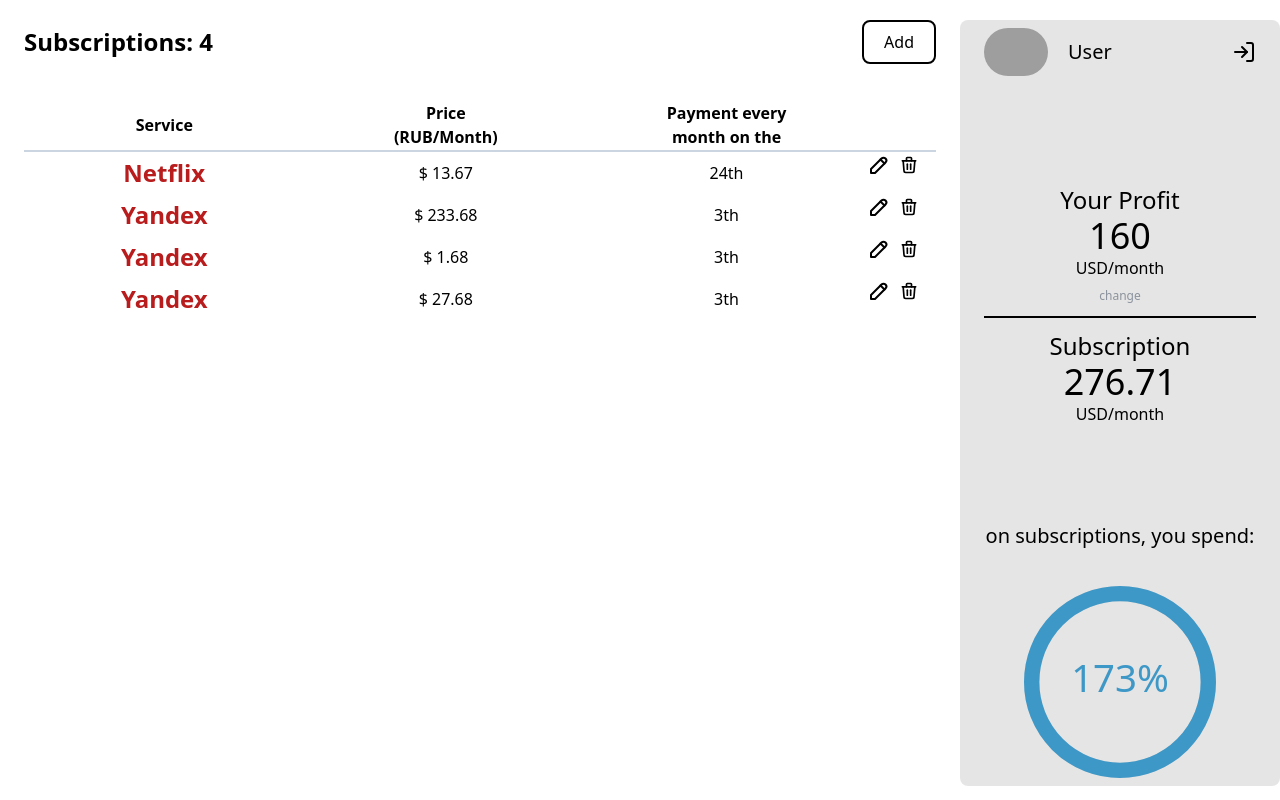
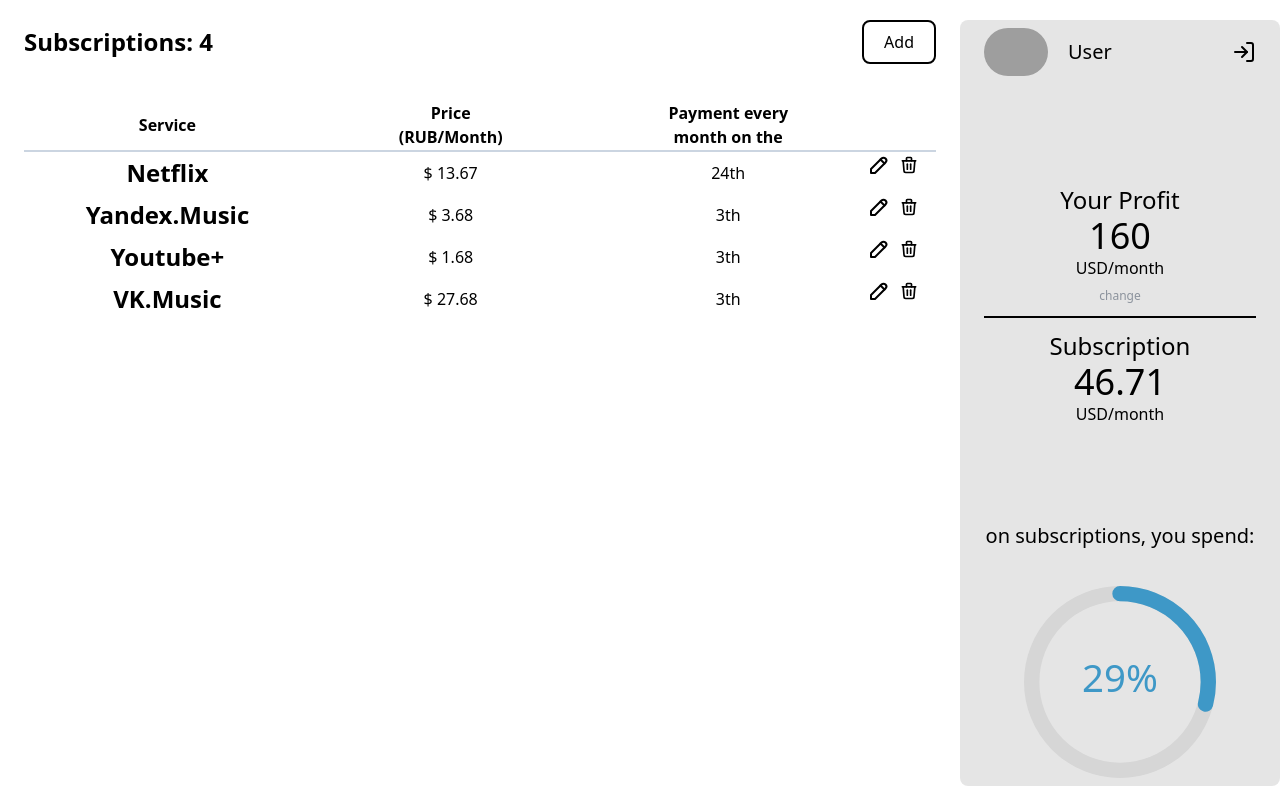
Before and after one commit to Aleksh56/Subscribe-manager, a React (Create React App) app: page / in a window 1280 px wide. Built offline with nearby package versions, Linux system fonts and the light colour scheme; grey boxes are pictures that could not be loaded; the HTML template or start-up script is replaced by a standard one.

Commit message:
Add new component, some counter fixes, some delete fixes, 'add' feature

```diff
--- a/src/App.js
+++ b/src/App.js
@@ -8,28 +8,28 @@
       title: "Netflix",
       monthly: 13.67,
       payment: 24,
-      color: "#ff0000"
+      color: "red"
   },
   {
       _id: 2,
-      title: "Yandex",
-      monthly: 233.68,
+      title: "Yandex.Music",
+      monthly: 3.68,
       payment: 3,
-      color: "#00ff00"
+      color: "amber"
   },
   {
       _id: 3,
-      title: "Yandex",
+      title: "Youtube+",
       monthly: 1.68,
       payment: 3,
-      color: "#00ff00"
+      color: "red"
   },
   {
       _id: 4,
-      title: "Yandex",
+      title: "VK.Music",
       monthly: 27.68,
       payment: 3,
-      color: "#00ff00"
+      color: "sky"
   }
 ]
 
--- a/src/components/change-button/changeButton.jsx
+++ b/src/components/change-button/changeButton.js
@@ -1,7 +1,7 @@
 
-const ChangeButton = () => {
+const ChangeButton = ({onChangeSubs, id}) => {
     return(
-        <button className='mr-2'>
+        <button className='mr-2' onClick={() => onChangeSubs(id)}>
           <svg className="h-6 w-6 text-black"  width="24" height="24" viewBox="0 0 24 24" strokeWidth="2" stroke="currentColor" fill="none" strokeLinecap="round" strokeLinejoin="round">
             <path stroke="none" d="M0 0h24v24H0z"/>
             <path d="M4 20h4l10.5 -10.5a1.5 1.5 0 0 0 -4 -4l-10.5 10.5v4" />
--- a/src/components/dashboard/dashboard.jsx
+++ b/src/components/dashboard/dashboard.jsx
@@ -1,25 +1,22 @@
 import React, { useState } from 'react';
 import { CircularProgressbar } from 'react-circular-progressbar';
 import 'react-circular-progressbar/dist/styles.css';
+import { subsAmountCounter } from '../../tools/Amount';
 
 const Dashboard = ({subs}) => {
     const [input, setInput] = useState(false);
     const [profit, setProfit] = useState(160);
+    const [montly, setMonthly] = useState(subsAmountCounter(subs));
 
     function handleChange(event) {
         setProfit(event.target.value);
     };
 
-    function subsAmountCounter() {
-        let counter = 0;
-        subs.forEach(sub => {
-            counter += sub.monthly;
-        })
-        return counter;
+    function monthlyChangeHandler(){
+        setMonthly(subsAmountCounter(subs))
     }
 
-    let myMonthlySubscriptions = subsAmountCounter();
-    let percentage = Math.round(myMonthlySubscriptions / profit * 100);
+    let percentage = Math.round(montly / profit * 100);
 
     return(
         <>
@@ -35,7 +32,7 @@
                 </div>
                 <div className='flex items-center justify-center text-center flex-col mt-3'>
                     <p className='text-2xl'>Subscription</p>
-                    <p className='text-4xl font-medium'>{myMonthlySubscriptions}</p>
+                    <p className='text-4xl font-medium'>{montly}</p>
                     <p>USD/month</p>
                 </div>
             </div>
--- /dev/null
+++ b/src/components/del-button/DeleteButton.js
@@ -0,0 +1,18 @@
+
+
+const DeleteButton = ({onDeleteSubs, id}) => {
+    return(
+        <button className='mr-4' onClick={() => onDeleteSubs(id)}>
+            <svg className="h-5 w-5 text-black"  width="24" height="24" viewBox="0 0 24 24" strokeWidth="2" stroke="currentColor" fill="none" strokeLinecap="round" strokeLinejoin="round">
+                <path stroke="none" d="M0 0h24v24H0z"/>
+                <line x1="4" y1="7" x2="20" y2="7" />
+                <line x1="10" y1="11" x2="10" y2="17" />
+                <line x1="14" y1="11" x2="14" y2="17" />
+                <path d="M5 7l1 12a2 2 0 0 0 2 2h8a2 2 0 0 0 2 -2l1 -12" />
+                <path d="M9 7v-3a1 1 0 0 1 1 -1h4a1 1 0 0 1 1 1v3" />
+            </svg>
+        </button>
+    );
+}
+
+export default DeleteButton;
--- a/src/components/del-button/delButton.jsx
+++ /dev/null
@@ -1,17 +0,0 @@
-
-const DelButton = ({deleteSub, id}) => {
-    return(
-        <button className='mr-4' onClick={() => deleteSub(id)}>
-                    <svg className="h-5 w-5 text-black"  width="24" height="24" viewBox="0 0 24 24" strokeWidth="2" stroke="currentColor" fill="none" strokeLinecap="round" strokeLinejoin="round">
-                        <path stroke="none" d="M0 0h24v24H0z"/>
-                        <line x1="4" y1="7" x2="20" y2="7" />
-                        <line x1="10" y1="11" x2="10" y2="17" />
-                        <line x1="14" y1="11" x2="14" y2="17" />
-                        <path d="M5 7l1 12a2 2 0 0 0 2 2h8a2 2 0 0 0 2 -2l1 -12" />
-                        <path d="M9 7v-3a1 1 0 0 1 1 -1h4a1 1 0 0 1 1 1v3" />
-                    </svg>
-        </button>
-    );
-}
-
-export default DelButton;
--- a/src/components/header.jsx
+++ b/src/components/header.jsx
@@ -1,6 +1,6 @@
-import React, { useState} from 'react';
+import React, {useState} from 'react';
 
-const Header = ({length}) => {
+const Header = ({length, onAdd}) => {
     const [click, setClick] = useState(false);
     const [title, setTitle] = useState();
     const [cost, setCost] = useState();
@@ -32,7 +32,7 @@
                             <input type="number" name='cost' id='cost' onChange={handleCostChange} step={0.01} className='border-2 border-black rounded-lg px-3 py-1 mx-2' placeholder='Cost/month' />
                             <input type="number" name='date' id='date' onChange={handleDateChange} className='border-2 border-black rounded-lg px-3 py-1 mx-2' placeholder='Date of payment' />
                         </form>
-                        <button className='mt-10 rounded-2xl bg-orange-400 px-7 py-2 hover:bg-orange-300 transition-colors duration-300' type='submit'>Submit</button>
+                        <button className='mt-10 rounded-2xl bg-orange-400 px-7 py-2 hover:bg-orange-300 transition-colors duration-300' type='submit' onClick={() => onAdd(title, cost, date)}>Submit</button>
                     </div>
                 </div>}
         </div>
--- a/src/components/leftSide.jsx
+++ b/src/components/leftSide.jsx
@@ -4,16 +4,38 @@
 
 const LeftSide = ({subs}) => {
     const [sub, setSub] = useState(subs);
+    const [subLength, setSubLength] = useState(subs.length);
+    const [uniqKeys, setUniqKeys] = useState(subs.length);
 
     const handleSubDelete = (id) => {
         const copy = [...sub];
         const current = copy.filter(item => item._id !== id);
         setSub(current);
+        setSubLength(current.length);
+    }
+
+    const handleSubAdd = (title, cost, date) => {
+        const newValue = {
+            _id: uniqKeys + 1,
+            title: title,
+            monthly: cost,
+            payment: date,
+            color: "#00ff00"
+        }
+        setSub(oldArr => [...oldArr, newValue]);
+        setSubLength(subLength + 1);
+        setUniqKeys(uniqKeys + 1);
+    }
+
+    const handleSubChange = (id) => {
+        const copy = [...sub];
+        const current = copy.find(item => item._id === id);
+        console.log('You pressed the ' + current._id + " item. Sorry, i don't add change functions...")
     }
 
     return (
         <div className='float-left w-3/4 px-6'>
-            <Header length={subs.length} />
+            <Header length = {subLength} onAdd = {handleSubAdd} subs={subs}/>
             <table className="table-auto w-full text-center">
                 <thead className='py-5 border-b-2 border-slate-300'>
                     <tr>
@@ -23,11 +45,20 @@
                     </tr>
                 </thead>
                 <tbody>
-                    {sub.map(sub => {
+                    {sub.length > 0 && sub.map(sub => {
                         return(
-                            <SubscribeCard title={sub.title} cost={sub.monthly} date={sub.payment} key={sub._id} deleteSub={() => handleSubDelete(sub._id)}/>
+                            <SubscribeCard title={sub.title} cost={sub.monthly} date={sub.payment} color={sub.color} key={sub._id} deleteSub={() => handleSubDelete(sub._id)} onChangeSub={() => handleSubChange(sub._id)}/>
                         )
                     })}
+                    {sub.length <= 0 &&
+                    <tr>
+                        <td></td>
+                        <td>
+                            <span className='text-2xl font-semibold text-red-600'>У вас еще нет ни одной подписки !</span>
+                        </td>
+                        <td></td>
+                    </tr>
+                    }
                 </tbody>
             </table>
         </div>
--- a/src/components/subscribeCard.jsx
+++ b/src/components/subscribeCard.jsx
@@ -1,26 +1,17 @@
 import React from 'react';
 import ChangeButton from './change-button/changeButton'
-import DelButton from './del-button/delButton'
+import DeleteButton from './del-button/DeleteButton';
 
-const SubscribeCard = ({title, cost, date, id, deleteSub}) => {
+const SubscribeCard = ({title, cost, date, color, id, deleteSub, onChangeSub}) => {
 
     return(
         <tr className='leading-10'>
-            <td className='text-2xl font-semibold text-red-700'>{title}</td>
+            <td className={`text-2xl font-semibold text-black-600`}>{title}</td>
             <td>$ {cost}</td>
             <td>{date}th</td>
             <td className='flex items-center'>
-                <ChangeButton />
-                <button className='mr-4' onClick={() => deleteSub(id)}>
-                    <svg className="h-5 w-5 text-black"  width="24" height="24" viewBox="0 0 24 24" strokeWidth="2" stroke="currentColor" fill="none" strokeLinecap="round" strokeLinejoin="round">
-                        <path stroke="none" d="M0 0h24v24H0z"/>
-                        <line x1="4" y1="7" x2="20" y2="7" />
-                        <line x1="10" y1="11" x2="10" y2="17" />
-                        <line x1="14" y1="11" x2="14" y2="17" />
-                        <path d="M5 7l1 12a2 2 0 0 0 2 2h8a2 2 0 0 0 2 -2l1 -12" />
-                        <path d="M9 7v-3a1 1 0 0 1 1 -1h4a1 1 0 0 1 1 1v3" />
-                    </svg>
-                </button>
+                <ChangeButton onChangeSubs = {() => onChangeSub(id)}  />
+                <DeleteButton onDeleteSubs = {() => deleteSub(id)}/>
             </td>
         </tr>
     );
--- /dev/null
+++ b/src/tools/Amount.js
@@ -0,0 +1,8 @@
+
+ export function subsAmountCounter(array) {
+    let counter = 0;
+    array.forEach(sub => {
+        counter += sub.monthly;
+    })
+    return counter;
+}
```
Also changed, not shown: src/components/popup/popup.jsx (deleted, +0 -9 lines), src/components/exit-button/exitButton.js (renamed from src/components/exit-button/exitButton.jsx), 1 other file (tests, documents, lock files or other folders).
